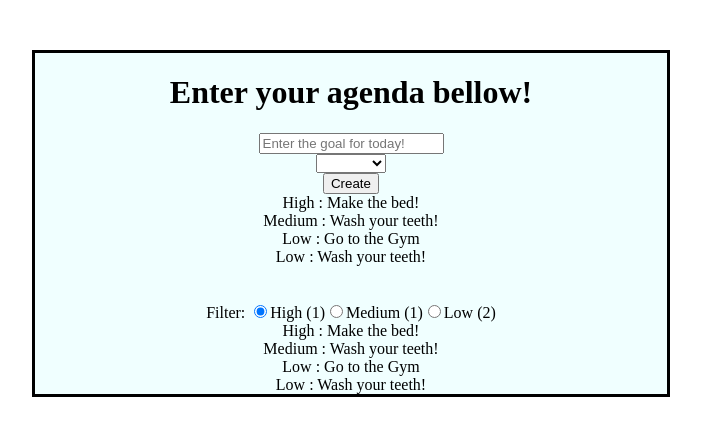
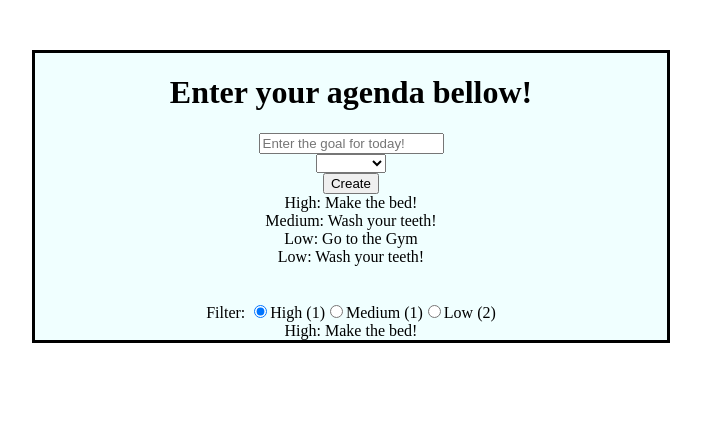
Before and after one commit to marco19972015/ToDoProjectV3, an Angular app: page / in a window 1280 px wide. Shown: the top 436 px of the page, without its empty margins (289-990 px from the left). Built offline with nearby package versions, Linux system fonts and the light colour scheme.

Commit message:
Bug is fixed, the issue lied in the to-do component not having access to the agendaList and the filter value string not have the first char capatilized.

```diff
--- a/src/app/container/to-do/filter/filter.component.html
+++ b/src/app/container/to-do/filter/filter.component.html
@@ -4,7 +4,7 @@
     <input
     type="radio"
     name="filter"
-    value="high"
+    value="High"
     [(ngModel)]="selectedFilterRadioButton"
     (change)="onSelectedFilterRadioButtonChange()">
     <span>{{'High ('+high+')'}}</span>
@@ -12,7 +12,7 @@
     <input
     type="radio"
     name="filter"
-    value="medium"
+    value="Medium"
     [(ngModel)]="selectedFilterRadioButton"
     (change)="onSelectedFilterRadioButtonChange()">
     <span>{{'Medium ('+medium+')'}}</span>
@@ -20,7 +20,7 @@
     <input
     type="radio"
     name="filter"
-    value="low"
+    value="Low"
     [(ngModel)]="selectedFilterRadioButton"
     (change)="onSelectedFilterRadioButtonChange()">
     <span>{{'Low ('+low+')'}}</span>
--- a/src/app/container/to-do/filter/filter.component.ts
+++ b/src/app/container/to-do/filter/filter.component.ts
@@ -22,7 +22,7 @@ export class FilterComponent {
   selectedFilterRadioButtonChange: EventEmitter<string> = new EventEmitter<string>();
 
   // Assigns the selected radio button
-  selectedFilterRadioButton : string = 'high'
+  selectedFilterRadioButton : string = 'High'
 
   // Method that will raise the custom event
   onSelectedFilterRadioButtonChange(){
--- a/src/app/container/to-do/to-do-list/to-do-list.component.html
+++ b/src/app/container/to-do/to-do-list/to-do-list.component.html
@@ -1,7 +1,9 @@
-<!-- Here the list is updating so we do have the most up to date list -->
 <main>
-    <div *ngFor="let goal of agendaList">
-        {{goal.priority}} :
-        {{goal.userInput}}
+    <ng-content select=".title"></ng-content>
+
+    <div>
+        <!-- *ngFor="let goal of agendaList" -->
+        <!-- {{goal.priority}} :
+        {{goal.userInput}} -->
     </div>
 </main>
--- a/src/app/container/to-do/to-do.component.html
+++ b/src/app/container/to-do/to-do.component.html
@@ -13,13 +13,18 @@
         <button (click)="createNewGoal()">Create</button>
     </section>
 
-    <!-- Our  -->
     <section>
-        <app-to-do-list></app-to-do-list>
+        <app-to-do-list>
+            <div *ngFor="let item of agendaList" class="title">
+
+                {{item.priority}}: {{item.userInput}}
+
+            </div>
+
+        </app-to-do-list>
     </section>
 
     <section>
-        <!-- have the parent pass down the props to the child component -->
         <app-filter
         [high]="highCount"
         [medium]="mediumCount"
@@ -28,8 +33,17 @@
         </app-filter>
     </section>
 
+    <!-- Current what is happening is that we are rendering the entire view
+         of app-to-do-list -->
+
+         <!-- High needs to be uppercase -->
     <section>
-        <app-to-do-list *ngIf="selectedFilterRadioButton === 'high'">
+        <app-to-do-list>
+            <div *ngFor="let item of agendaList" class="title">
+                <div *ngIf="item.priority === selectedFilterRadioButton">
+                    {{item.priority}}: {{item.userInput}}
+                </div>
+            </div>
         </app-to-do-list>
 
     </section>
--- a/src/app/container/to-do/to-do.component.ts
+++ b/src/app/container/to-do/to-do.component.ts
@@ -8,25 +8,19 @@ import { AgendaService } from 'src/app/Services/agenda.service';
   styleUrls: ['./to-do.component.css']
 })
 export class ToDoComponent implements DoCheck{
-
-  // Inject our service in the constructor
   constructor(private agendaService: AgendaService){}
 
-  // keep track of props this component
   priority: string = '';
   userInput: string = '';
 
   // Create a method to create a new goal
   createNewGoal(){
-    // Use the prop with the service to call the method to createa a new goal
     this.agendaService.createAgenda(this.priority, this.userInput);
   }
 
-  // keep track of props in this component
   highCount = 0;
   mediumCount = 0
   lowCount = 0;
-  // Update after adding new goals to our list
   ngDoCheck(){
     this.highCount = this.agendaService.getHighGoals()
     this.mediumCount = this.agendaService.getMediumGoals()
@@ -35,8 +29,12 @@ export class ToDoComponent implements DoCheck{
 
 
   // prop to keep track of what button has been selected
-  selectedFilterRadioButton: string = 'high'
+  selectedFilterRadioButton: string = 'High'
   onFilterChange(value: string){  // passing in the $event to get the data from our child component
     this.selectedFilterRadioButton = value;
+    console.log(this.selectedFilterRadioButton);
+
   }
+
+  agendaList = this.agendaService.getEntireAgenda();
 }
```
Also changed, not shown: src/app/container/to-do/to-do-list/to-do-list.component.ts (+2 -5 lines).
